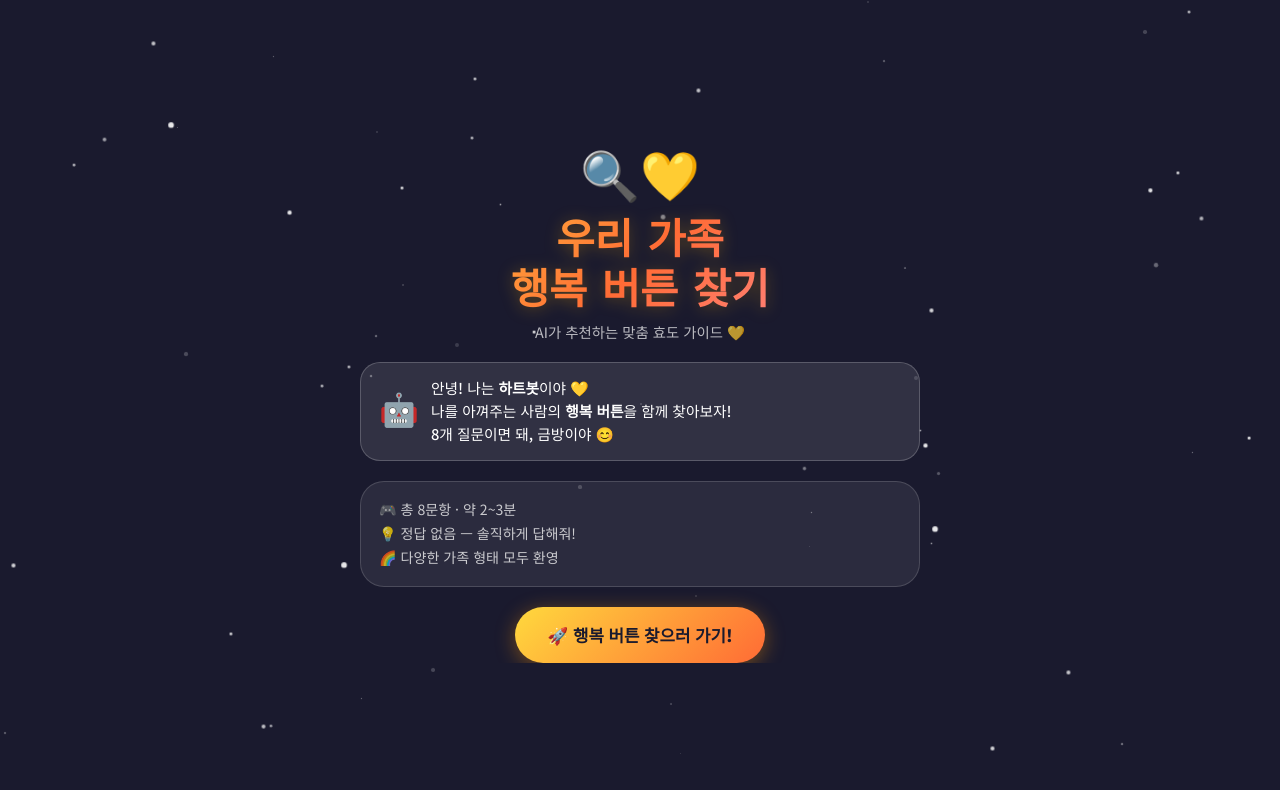
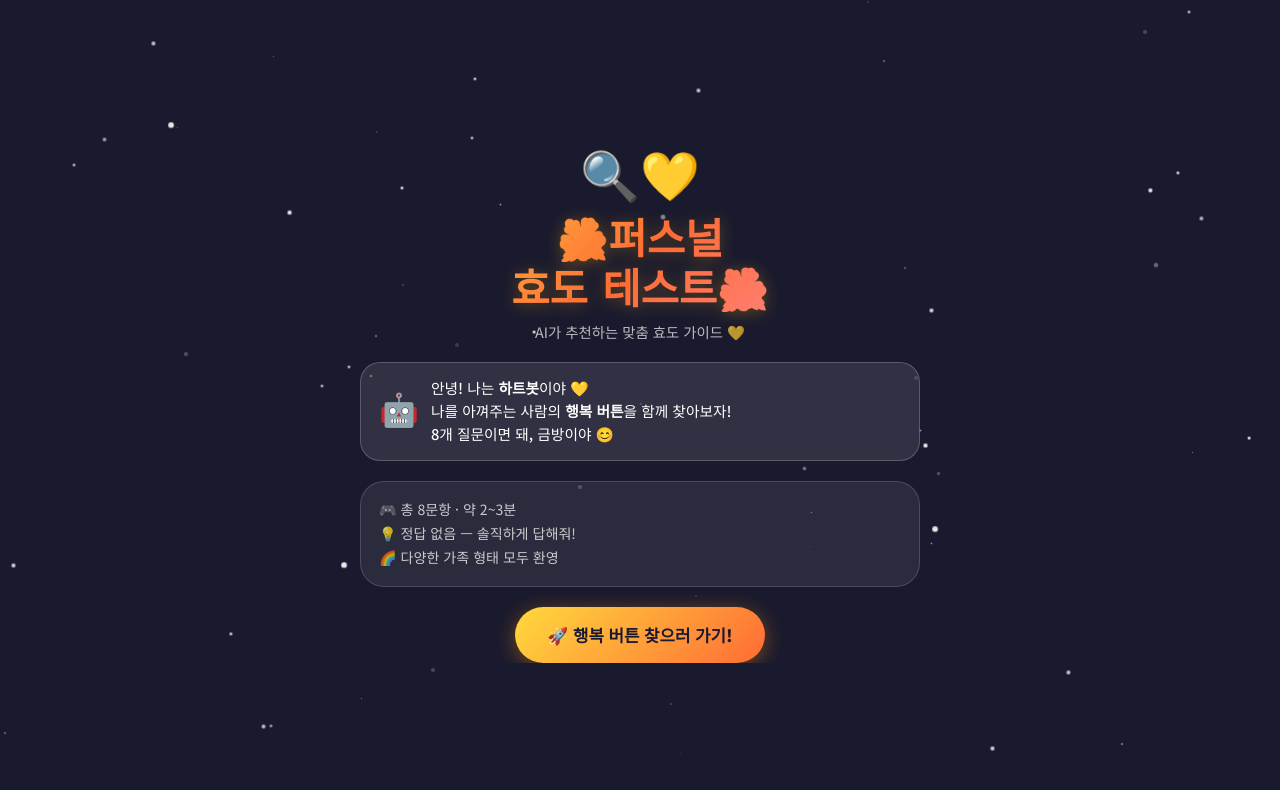
Before and after one commit to So0yeon/family, a plain HTML site: page index.html in a window 1280 px wide. Shown: the top 790 px of the page. Drawn offline with Linux system fonts and the light colour scheme; a web font is replaced by a local one.

Commit message:
Update index.html

```diff
--- a/index.html
+++ b/index.html
@@ -3,7 +3,7 @@
 <head>
 <meta charset="UTF-8">
 <meta name="viewport" content="width=device-width, initial-scale=1.0">
-<title>우리 가족 행복 버튼 찾기 💛</title>
+<title>🌺퍼스널 효도 테스트🌺</title>
 <style>
   @import url('https://fonts.googleapis.com/css2?family=Noto+Sans+KR:wght@400;500;700;900&family=Gaegu:wght@400;700&display=swap');
 
@@ -363,7 +363,7 @@
   <div class="screen active" id="screen-intro">
     <div class="title-wrap">
       <div style="font-size:3rem; margin-bottom:8px;">🔍💛</div>
-      <div class="game-title">우리 가족<br>행복 버튼 찾기</div>
+      <div class="game-title">🌺퍼스널<br>효도 테스트🌺</div>
       <div class="game-subtitle">AI가 추천하는 맞춤 효도 가이드 💛</div>
     </div>
 
```
